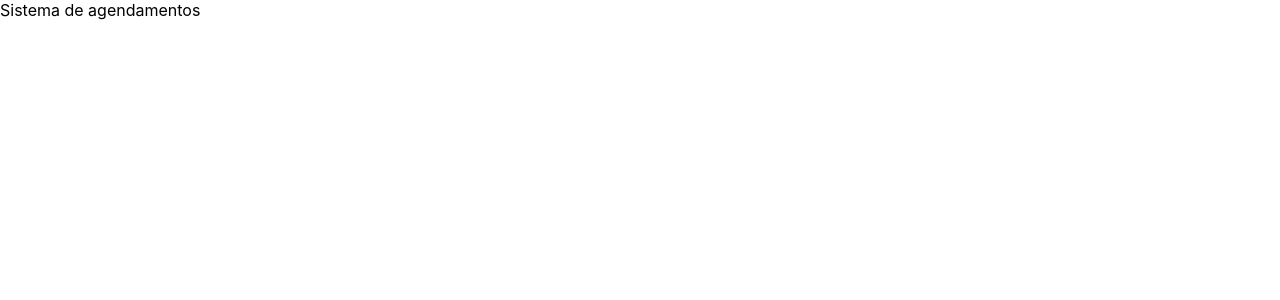
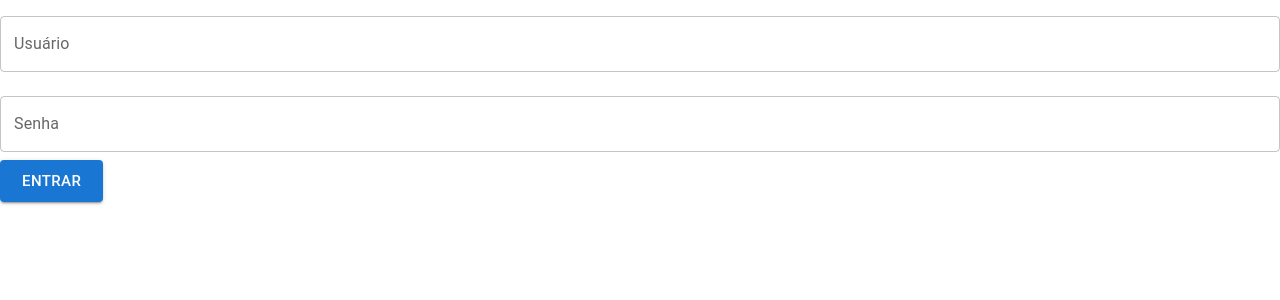
Before and after one commit to Sistema-de-agendamentos/sistema-de-agendamentos, a React (Create React App) app: page / in a window 1280 px wide. Shown: the top 300 px of the page. Built offline with nearby package versions, Linux system fonts and the light colour scheme.

Commit message:
criado a estrutura inicial da tela: Login

```diff
--- a/src/App.js
+++ b/src/App.js
@@ -1,5 +1,7 @@
+import Login from "./screens/Login";
+
 function App() {
-  return <div>Sistema de agendamentos</div>;
+  return <Login />;
 }
 
 export default App;
--- /dev/null
+++ b/src/screens/Login/Login.jsx
@@ -0,0 +1,36 @@
+import { useCallback } from "react";
+import { FormProvider, useForm } from "react-hook-form";
+
+import Button from "../../components/Button";
+import TextField from "../../components/TextField";
+
+const defaultValues = {
+  username: "",
+  password: "",
+};
+
+function Login() {
+  const methods = useForm({ defaultValues });
+  const { handleSubmit } = methods;
+
+  const submit = useCallback(() => {
+    // eslint-disable-next-line no-console
+    console.log("submit");
+  }, []);
+
+  return (
+    <FormProvider {...methods}>
+      <form onSubmit={handleSubmit(submit)}>
+        <TextField name="username" label="Usuário" />
+
+        <TextField name="password" label="Senha" />
+
+        <Button type="submit" onClick={() => {}}>
+          Entrar
+        </Button>
+      </form>
+    </FormProvider>
+  );
+}
+
+export default Login;
--- /dev/null
+++ b/src/screens/Login/index.jsx
@@ -0,0 +1 @@
+export { default } from "./Login";
```
